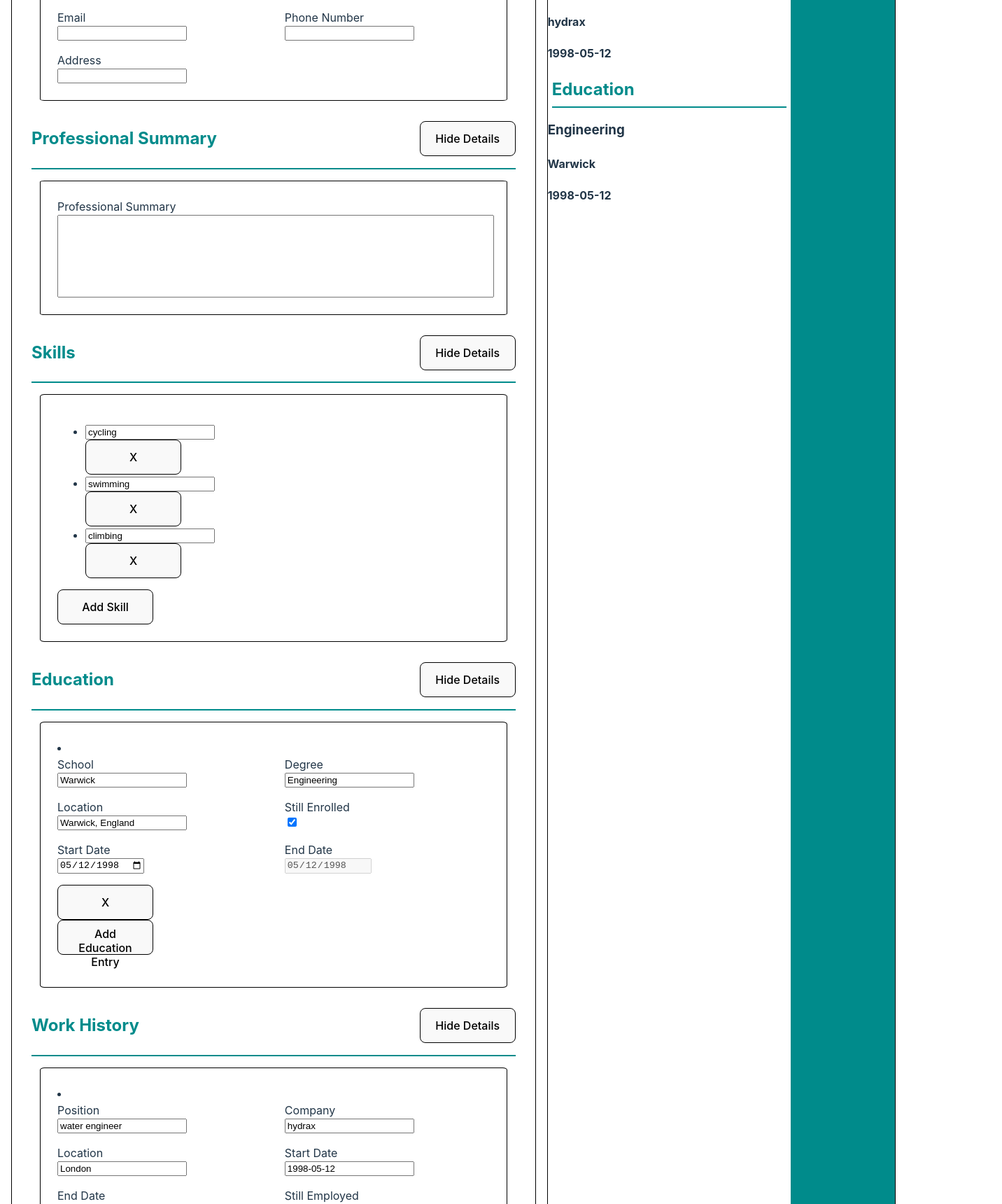
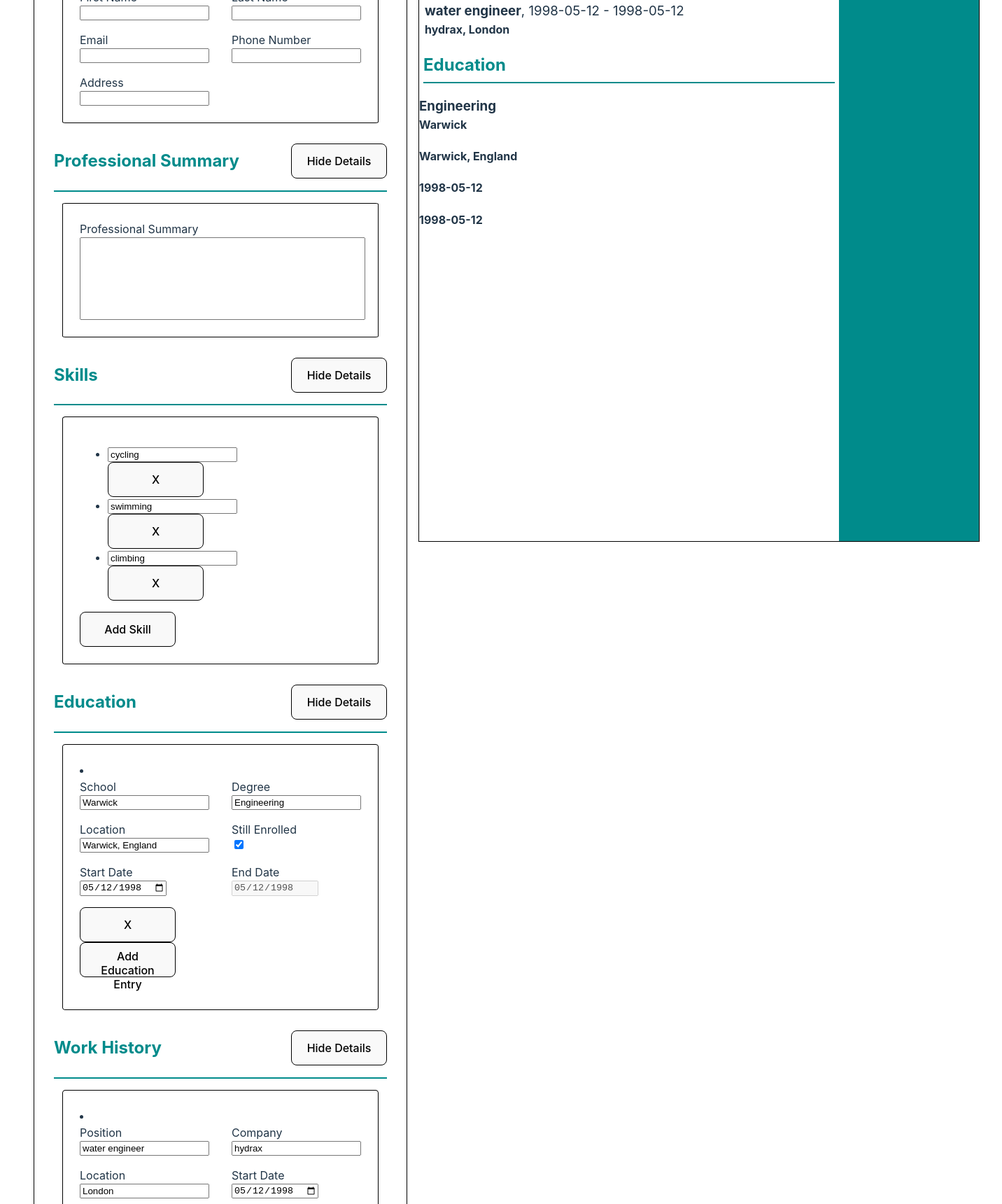
Before and after one commit to dec-gr/odin-cv-application, a React (Vite) app: page / in a window 1280 px wide. Shown: the part 220-1940 px from the top of the page at 70% size, 1432 px wide, since content can reach past the window. Built offline with nearby package versions, Linux system fonts and the light colour scheme.

Commit message:
format display of work experience section

```diff
--- a/src/CVApplication.jsx
+++ b/src/CVApplication.jsx
@@ -93,33 +93,33 @@ function CVAplication() {
               <Input
                 label="First Name"
                 controlled={true}
-                value={applicationData.firstName}
+                fieldValue={applicationData.firstName}
                 onChange={handleFirstNameChange}
               />
               <Input
                 label="Last Name"
                 controlled={true}
-                value={applicationData.lastName}
+                fieldValue={applicationData.lastName}
                 onChange={handleLastNameChange}
               />
               <Input
                 label="Email"
                 type="email"
                 controlled={true}
-                value={applicationData.email}
+                fieldValue={applicationData.email}
                 onChange={handleEmailChange}
               />
               <Input
                 label="Phone Number"
                 type="tel"
                 controlled={true}
-                value={applicationData.phone}
+                fieldValue={applicationData.phone}
                 onChange={handlePhoneChange}
               />
               <Input
                 label="Address"
                 controlled={true}
-                value={applicationData.address}
+                fieldValue={applicationData.address}
                 onChange={handleAddressChange}
               />
             </DataForm>
@@ -129,7 +129,7 @@ function CVAplication() {
           <Card>
             <InputTextBox
               label="Professional Summary"
-              value={summaryData}
+              fieldValue={summaryData}
               onChange={handleSummaryChange}
             />
           </Card>
@@ -162,12 +162,34 @@ function CVAplication() {
           </h1>
           <h2>Professional Summary</h2>
           <p>{summaryData}</p>
+
           <h2>Work History</h2>
+
           {workExperience.map((workEntry) => (
-            <div key={workEntry.id}>
-              <h3>{workEntry.position}</h3>
+            <div key={workEntry.id} className="cvEntry">
+              <h3>
+                {workEntry.position}
+                <span className="workDates">
+                  {', '}
+                  {workEntry.startDate}
+                  {' - '}
+                  {!workEntry.stillEmployed ? workEntry.endDate : 'Present'}
+                </span>
+              </h3>
+              <h4>
+                {workEntry.company}
+                {', '}
+                {workEntry.location}
+              </h4>
+              <p>{workEntry.description}</p>
+
+              {/* <h3>{workEntry.position}</h3>
               <h4>{workEntry.company}</h4>
+              <h4>{workEntry.location}</h4>
               <h4>{workEntry.startDate}</h4>
+              <h4>{workEntry.endDate}</h4>
+              <h4>{workEntry.stillEmployed}</h4>
+              <h4>{workEntry.description}</h4> */}
             </div>
           ))}
           <h2>Education</h2>
@@ -176,10 +198,12 @@ function CVAplication() {
             <div key={educationEntry.id}>
               <h3>{educationEntry.degree}</h3>
               <h4>{educationEntry.school}</h4>
+              <h4>{educationEntry.location}</h4>
               <h4>{educationEntry.startDate}</h4>
+              <h4>{educationEntry.endDate}</h4>
+              <h4>{educationEntry.stillEnrolled}</h4>
             </div>
           ))}
-
           {/* <h3>Masters of Water Engineering, Sep 2015 - June 2019</h3>
           <h4>Warwick University</h4>
           <h5>Warwick, England</h5> */}
--- a/src/components/EducationCard.jsx
+++ b/src/components/EducationCard.jsx
@@ -53,6 +53,7 @@ function EducationCard({
           type="checkBox"
           onClick={(e) => handleIsStillEnrolledChange(educationEntry.id, e)}
           checked={educationEntry.stillEnrolled}
+          onChange={() => {}}
         ></input>
       </label>
 
@@ -107,7 +108,6 @@ export default function EducationList({ education, setEducation }) {
     setEducation(
       updateValueInObjectArray(education, id, 'stillEnrolled', e.target.checked)
     );
-    console.log(e.target.checked);
   }
 
   function handleLocationChange(id, e) {
--- a/src/components/InputTextBox.jsx
+++ b/src/components/InputTextBox.jsx
@@ -1,10 +1,10 @@
 import '../styles/Input.css';
 
-export default function InputTextBox({ label, onChange, value = '' }) {
+export default function InputTextBox({ label, onChange, fieldValue = '' }) {
   return (
     <label className="Input">
       {label}
-      <textarea onChange={onChange} value={value}></textarea>
+      <textarea onChange={onChange} value={fieldValue}></textarea>
     </label>
   );
 }
--- a/src/components/WorkExperienceCard.jsx
+++ b/src/components/WorkExperienceCard.jsx
@@ -1,5 +1,6 @@
 import DataForm from './DataForm';
 import Input from './Input';
+import InputTextBox from './InputTextBox.jsx';
 import { useState } from 'react';
 import { v4 as uuidv4 } from 'uuid';
 import { updateValueInObjectArray } from './utils.js';
@@ -38,12 +39,14 @@ function WorkExperienceCard({
       <Input
         label="Start Date"
         fieldValue={workEntry.startDate}
+        type="date"
         controlled={true}
         onChange={(e) => handleStartDateChange(workEntry.id, e)}
       />
       <Input
         label="End Date"
         fieldValue={workEntry.endDate}
+        type="date"
         controlled={true}
         onChange={(e) => handleEndDateChange(workEntry.id, e)}
         disabled={workEntry.stillEmployed}
@@ -54,13 +57,13 @@ function WorkExperienceCard({
           type="checkBox"
           onClick={(e) => handleStillEmployedChange(workEntry.id, e)}
           checked={workEntry.stillEmployed}
+          onChange={() => {}}
         ></input>
       </label>
 
-      <Input
+      <InputTextBox
         label="Description"
         fieldValue={workEntry.description}
-        controlled={true}
         onChange={(e) => handleDescriptionChange(workEntry.id, e)}
       />
       <button onClick={() => removeWorkExperienceHandler(workEntry.id)}>
--- a/src/index.css
+++ b/src/index.css
@@ -3,9 +3,8 @@
   line-height: 1.5;
   font-weight: 400;
 
-  color-scheme: light dark;
-  color: rgba(255, 255, 255, 0.87);
-  background-color: #242424;
+  color: #213547;
+  background-color: #ffffff;
 
   font-synthesis: none;
   text-rendering: optimizeLegibility;
@@ -19,7 +18,7 @@ a {
   text-decoration: inherit;
 }
 a:hover {
-  color: #535bf2;
+  color: #747bff;
 }
 
 body {
@@ -42,7 +41,7 @@ button {
   font-size: 1em;
   font-weight: 500;
   font-family: inherit;
-  background-color: #1a1a1a;
+  background-color: #f9f9f9;
   cursor: pointer;
   transition: border-color 0.25s;
 }
@@ -54,19 +53,7 @@ button:focus-visible {
   outline: 4px auto -webkit-focus-ring-color;
 }
 
-@media (prefers-color-scheme: light) {
-  :root {
-    color: #213547;
-    background-color: #ffffff;
-  }
-  a:hover {
-    color: #747bff;
-  }
-  button {
-    background-color: #f9f9f9;
-  }
-}
-
 .appContainer {
   display: flex;
+  padding: 2em;
 }
--- a/src/main.css
+++ b/src/main.css
@@ -1,8 +1,10 @@
 .cvDisplay {
   display: grid;
   grid-template-columns: 3fr 1fr;
-  height: auto;
+  height: fit-content;
   border: solid black 1px;
+  min-width: 50rem;
+  min-height: 60em;
 }
 
 .cvSideBar {
@@ -21,6 +23,7 @@ h1 {
 
 .cvBody {
   text-align: left;
+  height: fit-content;
 }
 
 .cvDisplay h2 {
@@ -29,3 +32,19 @@ h1 {
   margin: 0.5em 0.25em;
   color: darkcyan;
 }
+
+.workDates {
+  font-weight: normal;
+}
+
+.cvDisplay h3 {
+  margin-bottom: 0;
+}
+
+.cvDisplay h4 {
+  margin-top: 0;
+}
+
+.cvEntry {
+  padding: 0rem 0.5rem;
+}
```
